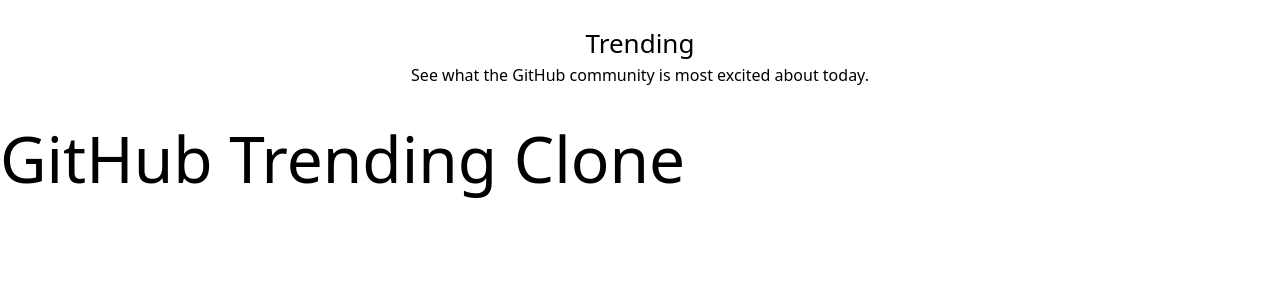
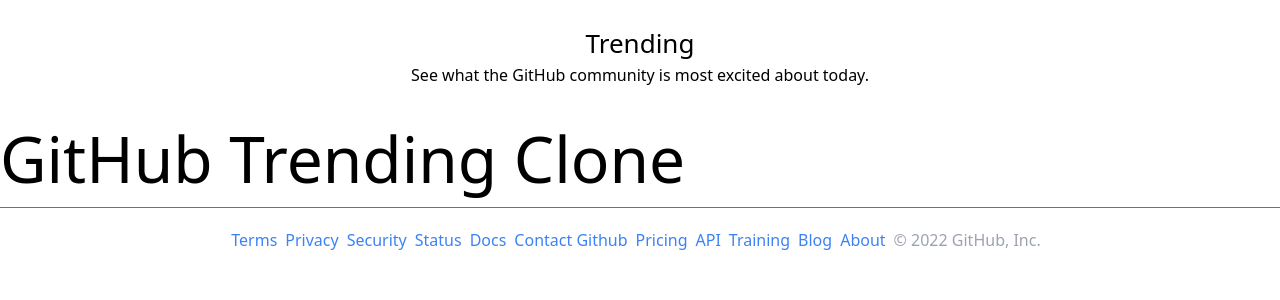
Before and after one commit to NigelMarshal/github-trending-clone, a React (Create React App) app: page /developers in a window 1280 px wide. Shown: the top 300 px of the page. Built offline with nearby package versions, Linux system fonts and the light colour scheme.

Commit message:
feat(Footer): Add footer skeleton component

```diff
--- a/src/App.js
+++ b/src/App.js
@@ -1,10 +1,12 @@
 import Header from "./components/Header";
+import Footer from "./components/Footer";
 
 function App() {
   return (
     <div>
       <Header />
       <h1 className="text-6xl">GitHub Trending Clone</h1>
+      <Footer />
     </div>
   );
 }
--- /dev/null
+++ b/src/components/Footer.js
@@ -0,0 +1,115 @@
+function Footer() {
+  return (
+    <footer className="container container-lg">
+      <div className="relative flex justify-center py-5 border-t border-gray-500 text-gray-500">
+        <ul className="flex flex-wrap w-full justify-center">
+          <li className="mr-2 text-blue-500 hover:underline">
+            <a
+              href="https://docs.github.com/en/github/site-policy/github-terms-of-service"
+              target="_blank"
+              rel="noopener noreferrer"
+            >
+              Terms
+            </a>
+          </li>
+          <li className="mr-2 text-blue-500 hover:underline">
+            <a
+              href="https://docs.github.com/en/github/site-policy/github-privacy-statement"
+              target="_blank"
+              rel="noopener noreferrer"
+            >
+              Privacy
+            </a>
+          </li>
+          <li className="mr-2 text-blue-500 hover:underline">
+            <a
+              href="https://github.com/security"
+              target="_blank"
+              rel="noopener noreferrer"
+            >
+              Security
+            </a>
+          </li>
+          <li className="mr-2 text-blue-500 hover:underline">
+            <a
+              href="https://www.githubstatus.com/"
+              target="_blank"
+              rel="noopener noreferrer"
+            >
+              Status
+            </a>
+          </li>
+          <li className="mr-2 text-blue-500 hover:underline">
+            <a
+              href="https://docs.github.com/"
+              target="_blank"
+              rel="noopener noreferrer"
+            >
+              Docs
+            </a>
+          </li>
+
+          <li className="mr-2 text-blue-500 hover:underline">
+            <a
+              href="https://support.github.com/?tags=dotcom-footer"
+              target="_blank"
+              rel="noopener noreferrer"
+            >
+              Contact Github
+            </a>
+          </li>
+          <li className="mr-2 text-blue-500 hover:underline">
+            <a
+              href="https://github.com/pricing"
+              target="_blank"
+              rel="noopener noreferrer"
+            >
+              Pricing
+            </a>
+          </li>
+          <li className="mr-2 text-blue-500 hover:underline">
+            <a
+              href="https://docs.github.com/"
+              target="_blank"
+              rel="noopener noreferrer"
+            >
+              API
+            </a>
+          </li>
+          <li className="mr-2 text-blue-500 hover:underline">
+            <a
+              href="https://services.github.com/"
+              target="_blank"
+              rel="noopener noreferrer"
+            >
+              Training
+            </a>
+          </li>
+          <li className="mr-2 text-blue-500 hover:underline">
+            <a
+              href="https://github.blog/"
+              target="_blank"
+              rel="noopener noreferrer"
+            >
+              Blog
+            </a>
+          </li>
+          <li className="mr-2 text-blue-500 hover:underline">
+            <a
+              href="https://github.com/about"
+              target="_blank"
+              rel="noopener noreferrer"
+            >
+              About
+            </a>
+          </li>
+          <li className="mr-2 text-gray-400">
+            © {new Date().getFullYear()} GitHub, Inc.
+          </li>
+        </ul>
+      </div>
+    </footer>
+  );
+}
+
+export default Footer;
```
